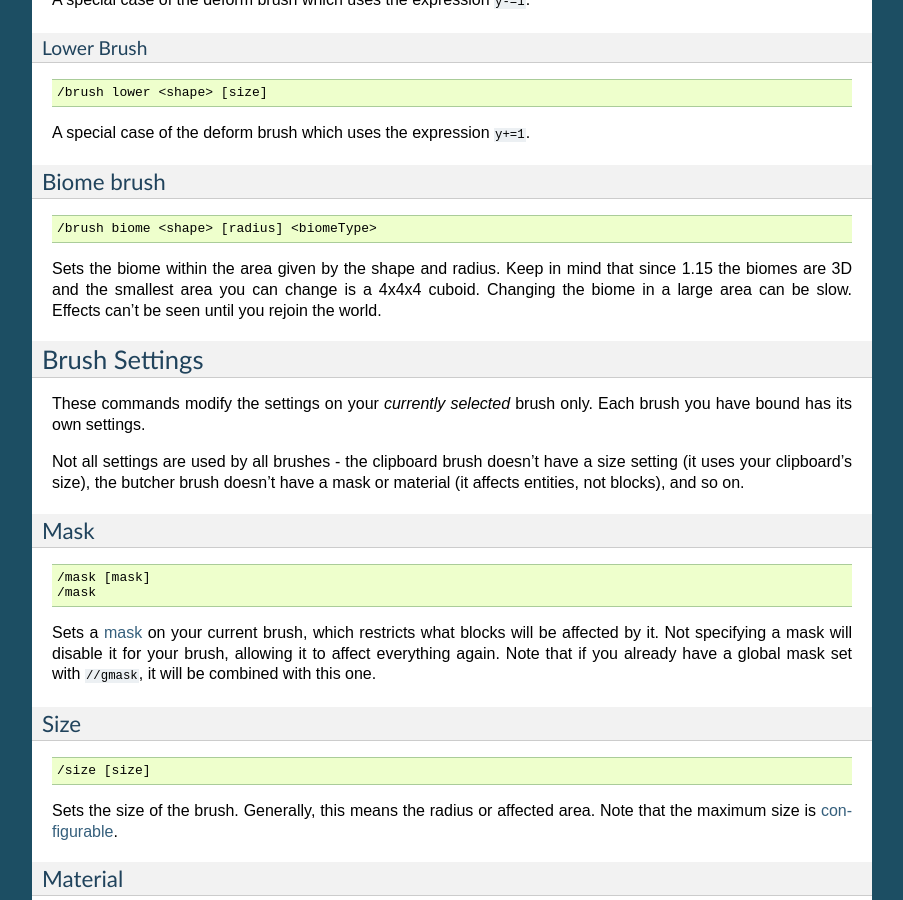
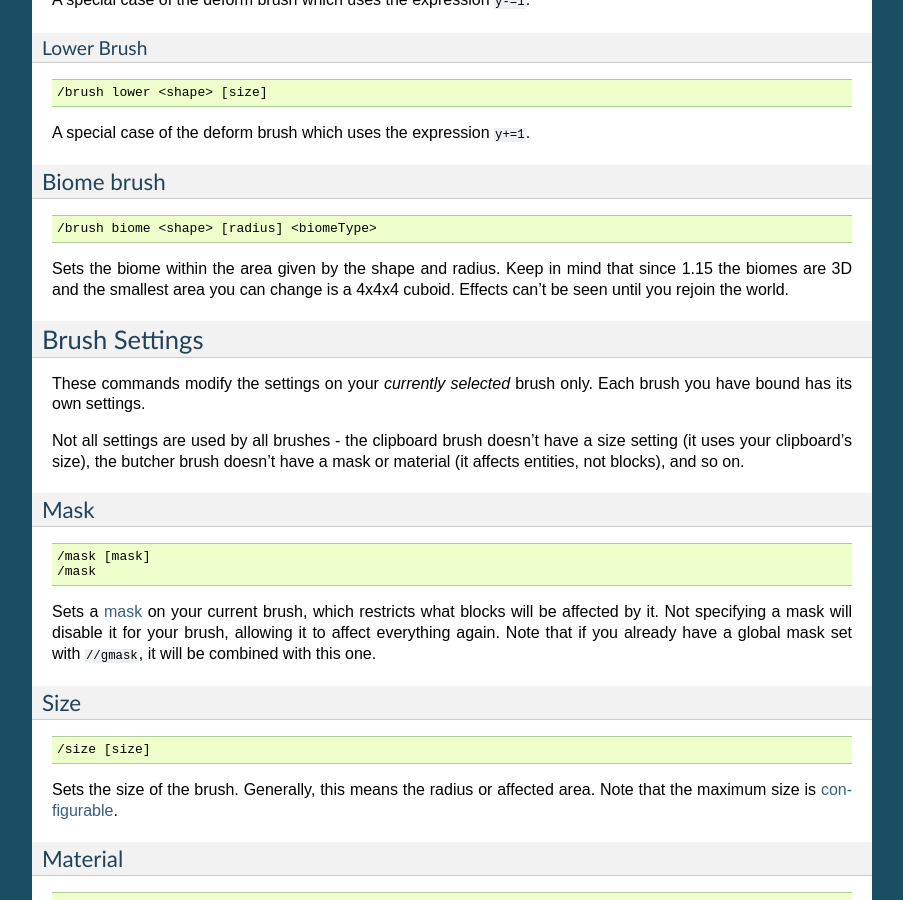
Before and after one commit to EngineHub/WorldEditDocs, a Sphinx documentation site: the page built from source/usage/tools/brushes.rst, in a window 1280 px wide and 900 px high, scrolled down 2820 px. Shown: the whole window, without its empty margins (198-1101 px from the left). Built offline with Sphinx 7.4.7, drawn with Linux system fonts in a browser that asks for light colours.

Commit message:
Remove info that changing biome is slow

```diff
--- a/source/usage/tools/brushes.rst
+++ b/source/usage/tools/brushes.rst
@@ -135,7 +135,7 @@ Biome brush
 
     /brush biome <shape> [radius] <biomeType>
 
-Sets the biome within the area given by the shape and radius. Keep in mind that since 1.15 the biomes are 3D and the smallest area you can change is a 4x4x4 cuboid. Changing the biome in a large area can be slow. Effects can't be seen until you rejoin the world.
+Sets the biome within the area given by the shape and radius. Keep in mind that since 1.15 the biomes are 3D and the smallest area you can change is a 4x4x4 cuboid. Effects can't be seen until you rejoin the world.
 
 Brush Settings
 ~~~~~~~~~~~~~~
```
